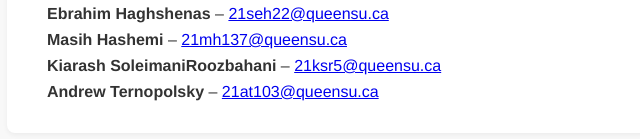
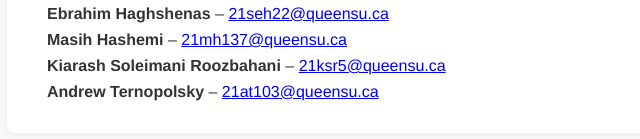
Before and after one commit to kia8804/cisc322group4, a plain HTML site: page index.html in a window 1280 px wide. Shown: the part 1622-1761 px from the top of the page, 57-697 px from the left. Drawn offline with Linux system fonts and the light colour scheme.

Commit message:
Update index.html

```diff
--- a/index.html
+++ b/index.html
@@ -186,7 +186,7 @@
             <a href="mailto:21mh137@queensu.ca">21mh137@queensu.ca</a>
           </li>
           <li>
-            <strong>Kiarash SoleimaniRoozbahani</strong> –
+            <strong>Kiarash Soleimani Roozbahani</strong> –
             <a href="mailto:21ksr5@queensu.ca">21ksr5@queensu.ca</a>
           </li>
           <li>
```
